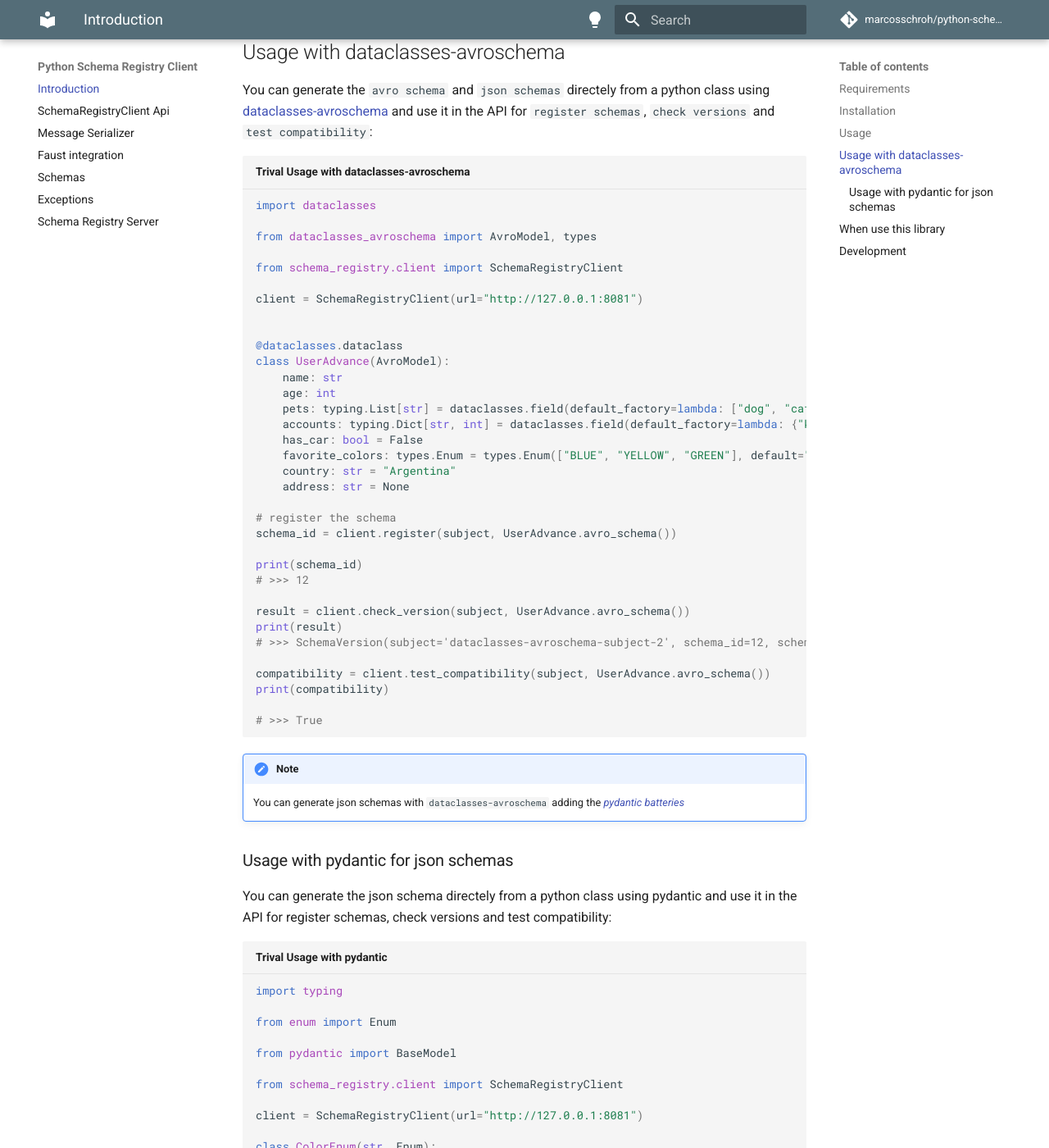
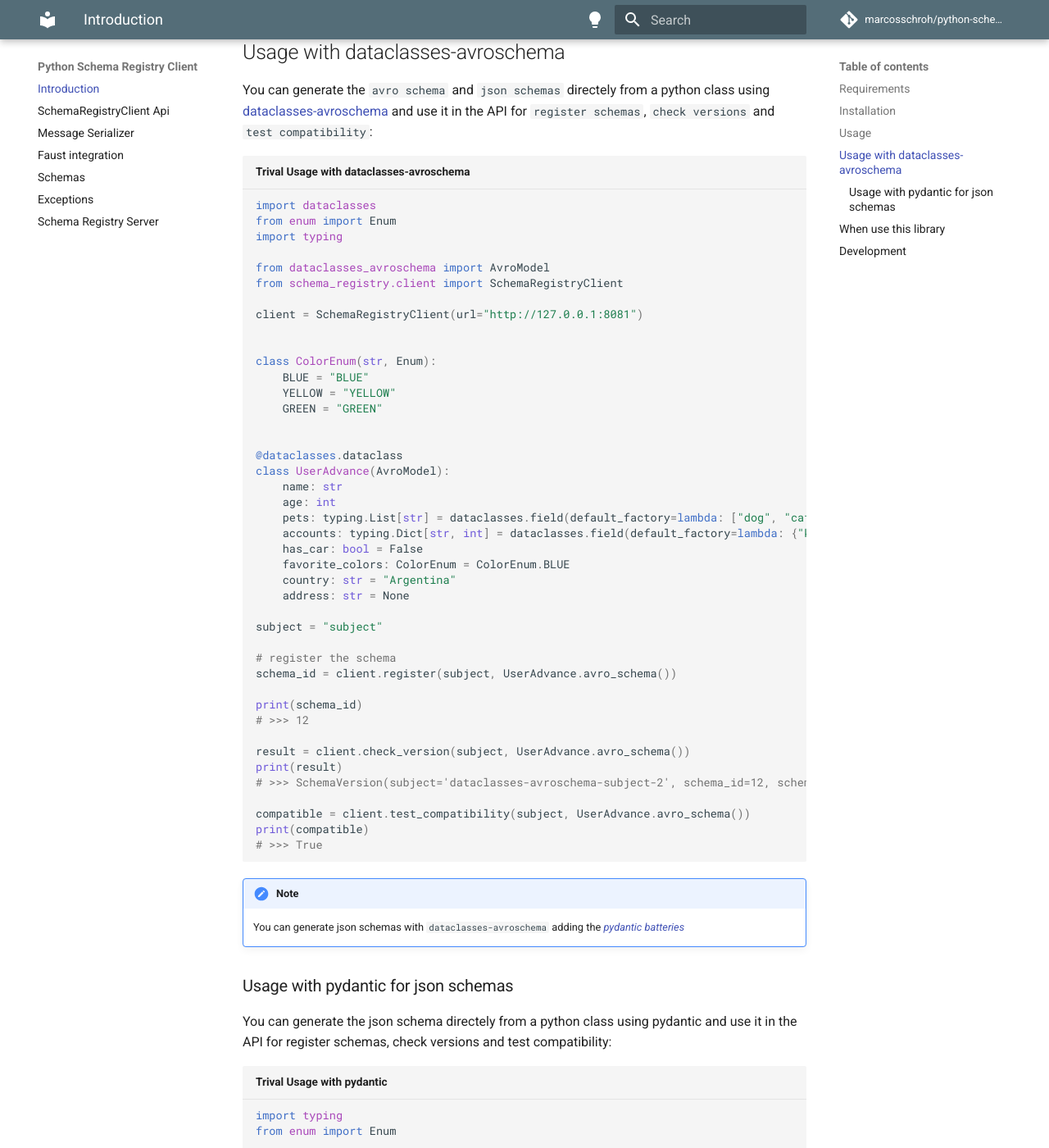
Before and after one commit to marcosschroh/python-schema-registry-client, an MkDocs documentation site: the page built from docs/index.md, in a window 1280 px wide and 1400 px high, scrolled down 2522 px. Shown: the whole window at 82% size. Built offline with MkDocs 1.6.1 and Material for MkDocs 9.7.7, drawn with Linux system fonts in a browser that asks for light colours; comment, search, counter and statistics services are not loaded; some of the changed text lies outside the part shown.

Commit message:
Fix docs example to use enum.Enum
Usage with dataclasses-avroschema example used typing.Enum instead of enum.Enum
Made runnable as is by declaring and instantiating a `subject` variable

````diff
--- a/docs/index.md
+++ b/docs/index.md
@@ -124,12 +124,19 @@
 
 ```python title="Trival Usage with dataclasses-avroschema"
 import dataclasses
+from enum import Enum
+import typing
 
-from dataclasses_avroschema import AvroModel, types
-
+from dataclasses_avroschema import AvroModel
 from schema_registry.client import SchemaRegistryClient
 
 client = SchemaRegistryClient(url="http://127.0.0.1:8081")
+
+
+class ColorEnum(str, Enum):
+    BLUE = "BLUE"
+    YELLOW = "YELLOW"
+    GREEN = "GREEN"
 
 
 @dataclasses.dataclass
@@ -139,9 +146,11 @@
     pets: typing.List[str] = dataclasses.field(default_factory=lambda: ["dog", "cat"])
     accounts: typing.Dict[str, int] = dataclasses.field(default_factory=lambda: {"key": 1})
     has_car: bool = False
-    favorite_colors: types.Enum = types.Enum(["BLUE", "YELLOW", "GREEN"], default="BLUE")
+    favorite_colors: ColorEnum = ColorEnum.BLUE
     country: str = "Argentina"
     address: str = None
+
+subject = "subject"
 
 # register the schema
 schema_id = client.register(subject, UserAdvance.avro_schema())
@@ -153,9 +162,8 @@
 print(result)
 # >>> SchemaVersion(subject='dataclasses-avroschema-subject-2', schema_id=12, schema=1, version={"type":"record" ...')
 
-compatibility = client.test_compatibility(subject, UserAdvance.avro_schema())
-print(compatibility)
-
+compatible = client.test_compatibility(subject, UserAdvance.avro_schema())
+print(compatible)
 # >>> True
 ```
 
@@ -167,11 +175,9 @@
 
 ```python title="Trival Usage with pydantic"
 import typing
-
 from enum import Enum
 
 from pydantic import BaseModel
-
 from schema_registry.client import SchemaRegistryClient
 
 client = SchemaRegistryClient(url="http://127.0.0.1:8081")
@@ -192,6 +198,8 @@
     country: str = "Argentina"
     address: str = None
 
+subject = "subject"
+
 # register the schema
 schema_id = client.register(subject, UserAdvance.schema_json(), schema_type="JSON")
 
@@ -202,9 +210,8 @@
 print(result)
 # >>> SchemaVersion(subject='pydantic-jsonschema-subject', schema_id=12, schema=1, version=<schema_registry.client.schema.JsonSchema object at 0x7f40354550a0>)
 
-compatibility = client.test_compatibility(subject, UserAdvance.schema_json(), schema_type="JSON")
-print(compatibility)
-
+compatible = client.test_compatibility(subject, UserAdvance.schema_json(), schema_type="JSON")
+print(compatible)
 # >>> True
 ```
 
````
